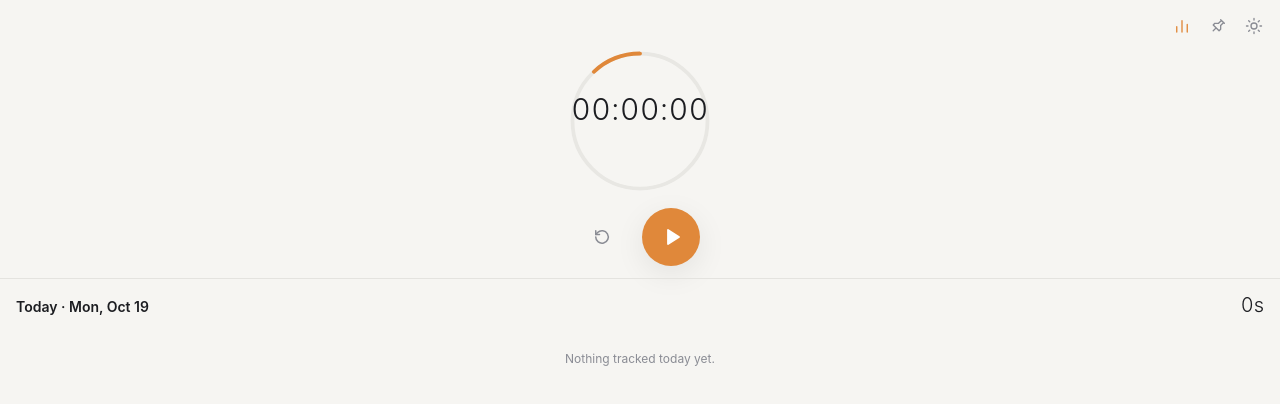
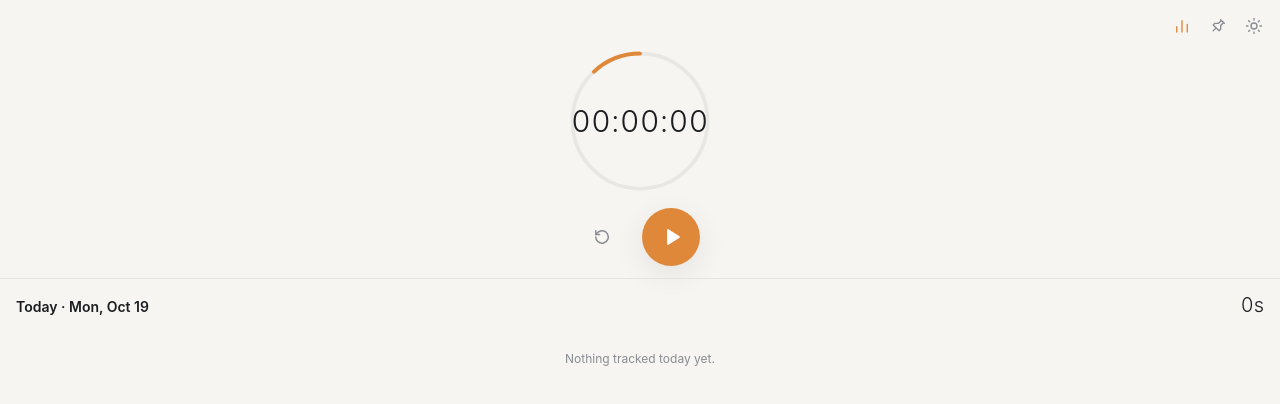
Before and after one commit to tiago-xavier-braga/TimerFocus, a website built with Vite: page index.html in a window 1280 px wide. Both pictures are taken after a click on the button 1182 px from the left and 26 px from the top of the page. Built offline with nearby package versions, Linux system fonts and the light colour scheme.

Commit message:
fix: center the clock in the dial
The task label under the time always reserved its space, even with no
task selected, which pushed the time 12px above the center. The label
now hangs below the centered time without affecting its position.

```diff
--- a/src/styles.css
+++ b/src/styles.css
@@ -69,7 +69,7 @@ svg { width: 100%; height: 100%; fill: none; stroke: currentColor; stroke-width:
 
 /* Report mode: a smaller clock leaves room for the rows. */
 body.reporting .dial { width: min(150px, 46vw); }
-body.reporting .time { font-size: clamp(24px, 8vw, 30px); }
+body.reporting .readout { --time-size: clamp(24px, 8vw, 30px); }
 body.reporting .timer { gap: 12px; padding-bottom: 12px; }
 
 .ring { position: absolute; inset: 0; overflow: visible; }
@@ -77,13 +77,16 @@ body.reporting .timer { gap: 12px; padding-bottom: 12px; }
 .ring-arc { stroke: var(--accent); stroke-width: 5; transition: stroke 0.3s ease; }
 #ring-spin { transform-origin: 100px 100px; }
 
+/* The time sits on the exact center; the task label hangs below it without pushing it up. */
 .readout {
+  --time-size: clamp(30px, 11vw, 44px);
   position: absolute; inset: 0;
-  display: flex; flex-direction: column; align-items: center; justify-content: center; gap: 6px;
+  display: flex; align-items: center; justify-content: center;
 }
 
 .time {
-  font-size: clamp(30px, 11vw, 44px);
+  font-size: var(--time-size);
+  line-height: 1;
   transition: font-size 0.3s ease;
   font-weight: 300;
   letter-spacing: 0.02em;
@@ -91,6 +94,7 @@ body.reporting .timer { gap: 12px; padding-bottom: 12px; }
 }
 
 .active-task {
+  position: absolute; top: calc(50% + var(--time-size) / 2 + 8px);
   display: flex; align-items: center; gap: 6px;
   max-width: 70%;
   min-height: 18px;
```
